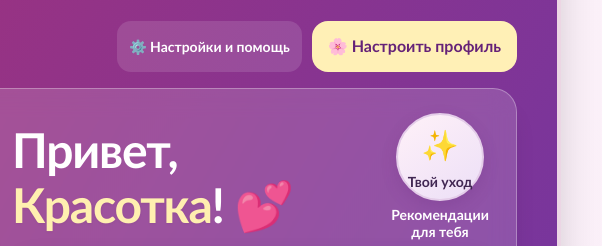
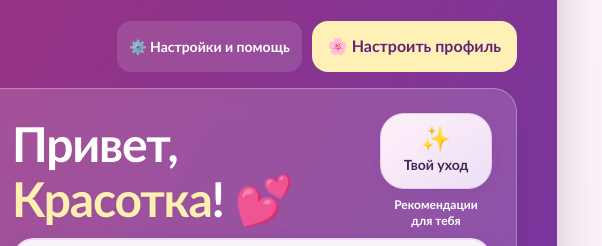
Before and after one commit to marinavoronka-dev/siyai, a website: page web/index.html in a window 1280 px wide. Shown: the part 188-434 px from the top of the page, 527-1129 px from the left. Drawn offline with Linux system fonts and the light colour scheme.

Commit message:
Refine care button styling and fit full label

```diff
--- a/web/index.html
+++ b/web/index.html
@@ -451,11 +451,11 @@
         .profile-picture-wrap { position:relative; }
         .personal-beauty-card .profile-card-avatar { position:absolute; top:10px; left:4%; width:16%; aspect-ratio:1; object-fit:cover; border-radius:18px; box-shadow:none; }
 
-        .rec-round-launcher { display:flex; flex-direction:column; align-items:center; gap:5px; flex-shrink:0; width:104px; }
-        .beauty-level-button { width:88px; height:88px; min-height:88px; padding:8px; border-radius:50%; text-align:center; display:flex; flex-direction:column; align-items:center; justify-content:center; box-shadow:0 6px 16px #60277730; }
-        .beauty-level-button .rec-round-icon { font-size:30px; margin:0; }
-        .beauty-level-button span { font-size:14px; margin:0; }
-        .rec-round-caption { font-size:14px; line-height:1.25; text-align:center; font-weight:800; }
+        .rec-round-launcher { display:flex; flex-direction:column; align-items:center; gap:8px; flex-shrink:0; width:112px; max-width:100%; }
+        .beauty-level-button { box-sizing:border-box; width:100%; height:auto; min-height:76px; padding:12px 10px; border-width:1px; border-radius:24px; text-align:center; display:flex; flex-direction:column; gap:5px; align-items:center; justify-content:center; box-shadow:0 4px 12px #60277714; }
+        .beauty-level-button .rec-round-icon { font-size:24px; line-height:1; margin:0; }
+        .beauty-level-button span { font-size:14px; line-height:1.4; margin:0; max-width:100%; overflow-wrap:anywhere; }
+        .rec-round-caption { font-size:12px; line-height:1.4; text-align:center; font-weight:600; }
         .rec-round-launcher #display-age-badge { font-size:14px; }
         .quick-care-launcher { text-align:center; margin:12px 0 18px; }
         .learn-care-button { width:80px; height:80px; border-radius:50%; margin:auto auto 10px; display:grid; place-items:center; background:linear-gradient(135deg,#ffdbe9,#dac7ff); border:3px solid white; box-shadow:0 5px 15px #8850a220; font-size:36px; }
@@ -470,7 +470,7 @@
         .quick-care-safety { font-size:14px; padding:12px; line-height:1.7; background:#fff1d5; border-radius:16px; margin-top:12px; }
         .hair-frequency-type .procedure-art { width:96px; height:96px; max-width:96px; float:right; margin:0 0 8px 10px; }
         .hair-frequency-type { display:flow-root; }
-        @media(max-width:640px){.beauty-level-button { margin:0; width:76px; height:76px; min-height:76px; }.rec-round-launcher{width:86px}.quick-care-tile b{font-size:14px}.quick-care-tile .procedure-art{height:125px} }
+        @media(max-width:640px){.beauty-level-button { margin:0; width:100%; height:auto; min-height:72px; padding:10px 8px; border-radius:22px; }.rec-round-launcher{width:104px}.quick-care-tile b{font-size:14px}.quick-care-tile .procedure-art{height:125px} }
         .quick-sun-picture { width:100%; max-width:140px; height:150px; }
 
         .child-tools { display:grid; grid-template-columns:repeat(5,minmax(0,1fr)); gap:14px; padding:14px 0; }
```
Also changed, not shown: dist/client/index.html, dist/index.html.
